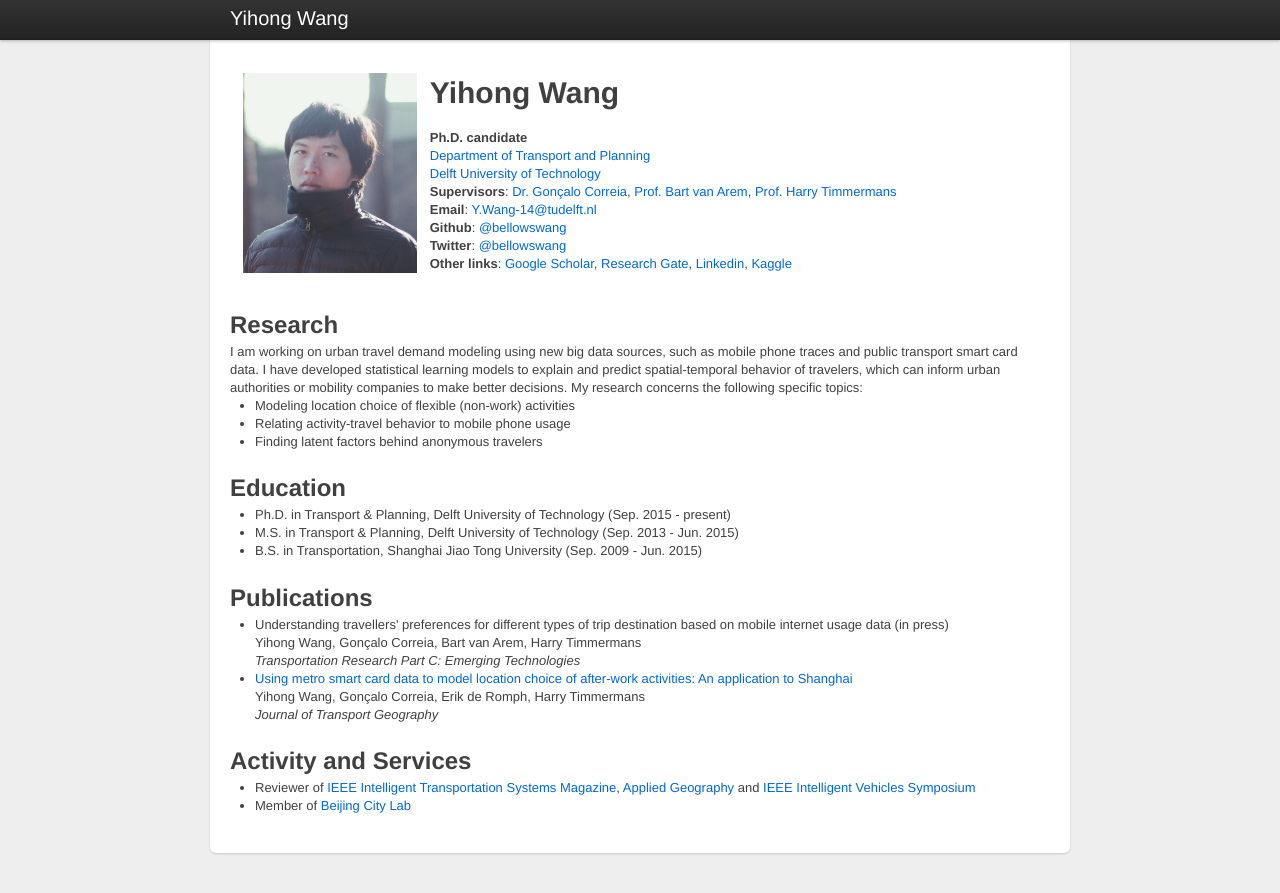
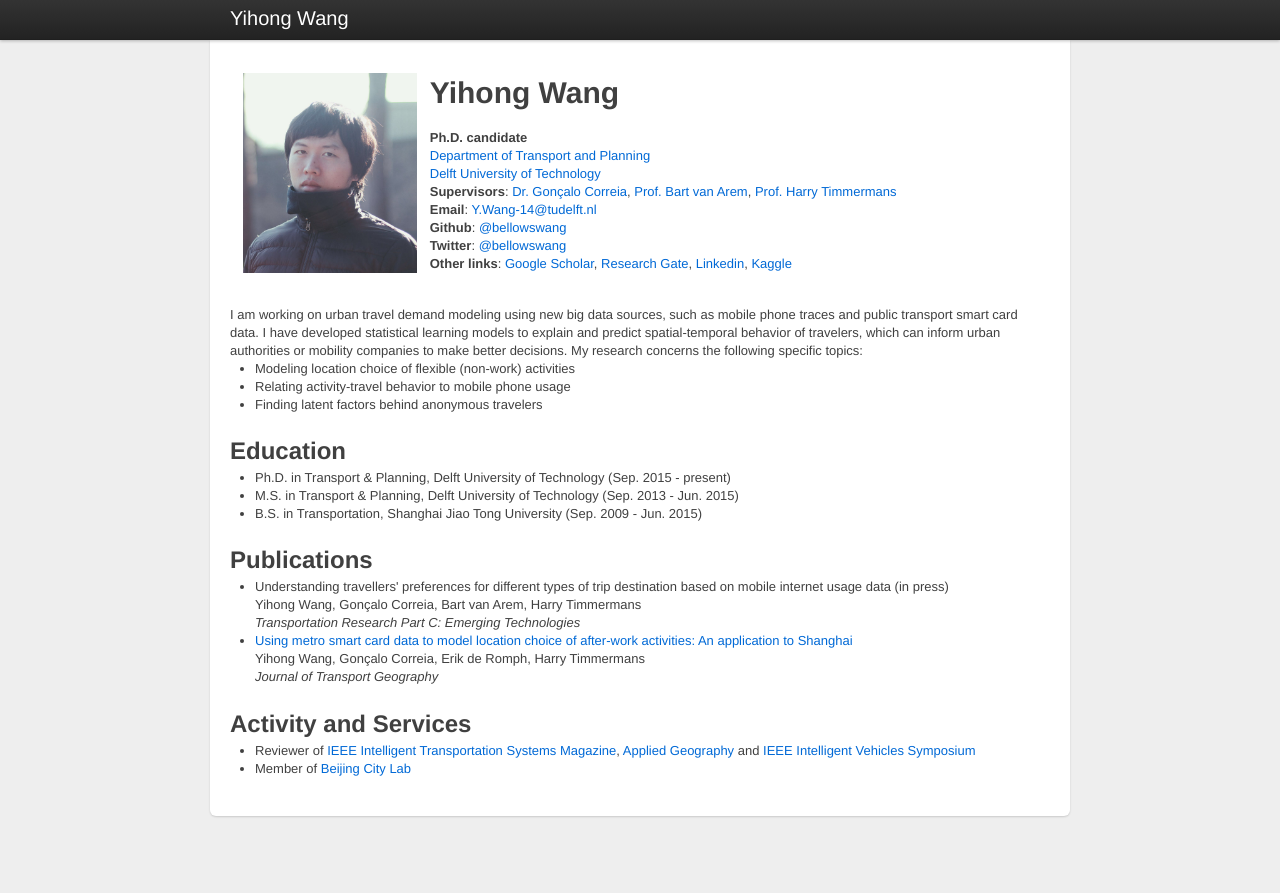
Before and after one commit to bellowswang/bellowswang.github.io, a Jekyll site: the page built from index.html, in a window 1280 px wide. Shown: the top 893 px of the page. Built offline with Jekyll 4.4.1, drawn with Linux system fonts in a browser that asks for light colours.

Commit message:
Title removed

```diff
--- a/index.html
+++ b/index.html
@@ -29,8 +29,7 @@ title: Yihong Wang
   <b>Other links</b>: <a href="https://scholar.google.nl/citations?user=NtLuILkAAAAJ&hl=en">Google Scholar</a>, <a href="https://www.researchgate.net/profile/Yihong_Wang12">Research Gate</a>, <a href="https://www.linkedin.com/in/yihong-wang-28645847">Linkedin</a>, <a href="https://www.kaggle.com/yihongwang">Kaggle</a>
 </div>
 
-<div style="padding:0.6px;"> </div>
-<h2>Research</h2>
+
 I am working on urban travel demand modeling using new big data sources, such as mobile phone traces and public transport smart card data. I have developed statistical learning models to explain and predict spatial-temporal behavior of travelers, which can inform urban authorities or mobility companies to make better decisions. My research concerns the following specific topics:
 <ul>
   <li> Modeling location choice of flexible (non-work) activities
```
